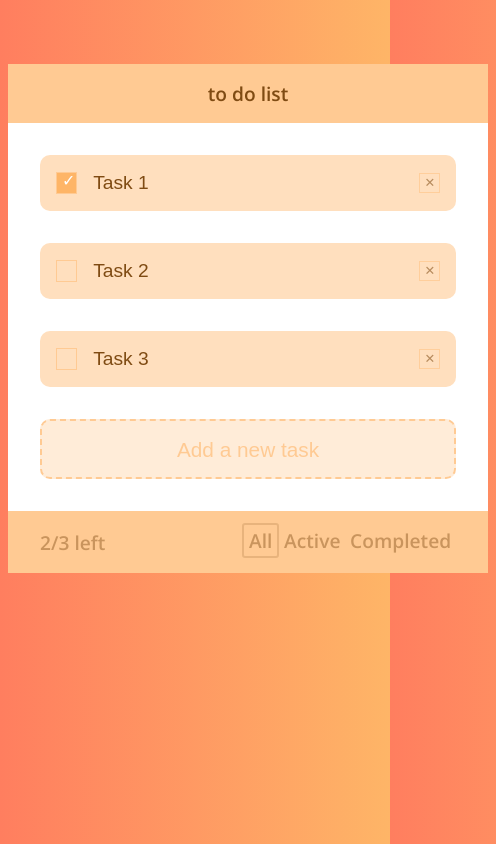
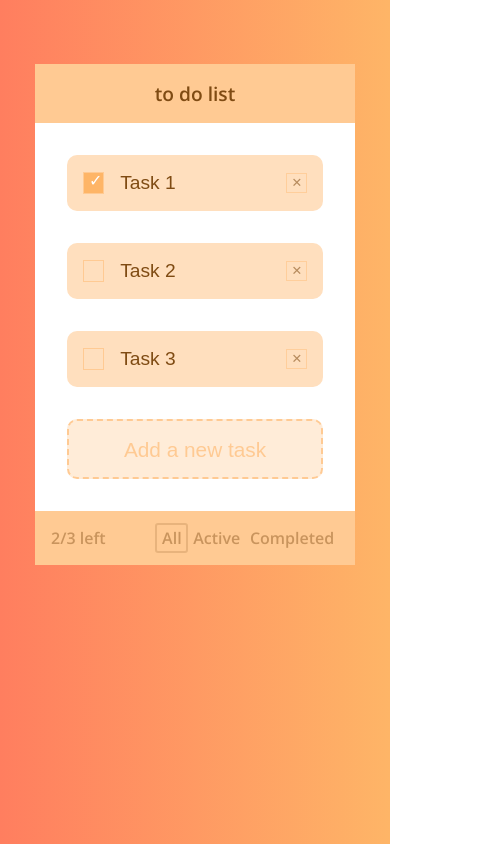
Before and after one commit to ViacheslavChuvalkiy/WebDad-project-3-Vue, a Vue app: page / in a window 390 px wide. Shown: the whole page, 496 px wide, since content can reach past the window. Built offline with nearby package versions, Linux system fonts and the light colour scheme.

Commit message:
Update functions and some style

```diff
--- a/src/components/molecules/Filter.vue
+++ b/src/components/molecules/Filter.vue
@@ -48,6 +48,8 @@
   @media (max-width: 500px) {
     .filterOption {
       padding: 0;
+      margin: 0;
+      font-size: 1rem;
     }
   }
 </style>
--- a/src/components/molecules/Task.vue
+++ b/src/components/molecules/Task.vue
@@ -1,6 +1,6 @@
 <template>
   <div :class="$style.task">
-    <label >
+    <label>
       <input
         type="checkbox"
         :checked="taskChecked"
@@ -111,7 +111,6 @@
       opacity: 1;
     }
   }
-
   @media (max-width: 660px) {
     .task {
       .btn {
--- a/src/components/organisms/Content.vue
+++ b/src/components/organisms/Content.vue
@@ -72,6 +72,7 @@
   @media (max-width: 660px) {
     .container {
       max-width: 25rem;
+      min-width: 0;
       margin: 0 auto;
       padding: 4rem 0.5rem;
       & img {
--- a/src/components/organisms/Footer.vue
+++ b/src/components/organisms/Footer.vue
@@ -45,4 +45,11 @@
       }
     }
   }
+  @media (max-width: 500px) {
+    .footer {
+      padding: 1rem 1rem;
+      font-size: 1rem;
+    }
+  }
+
 </style>
```
